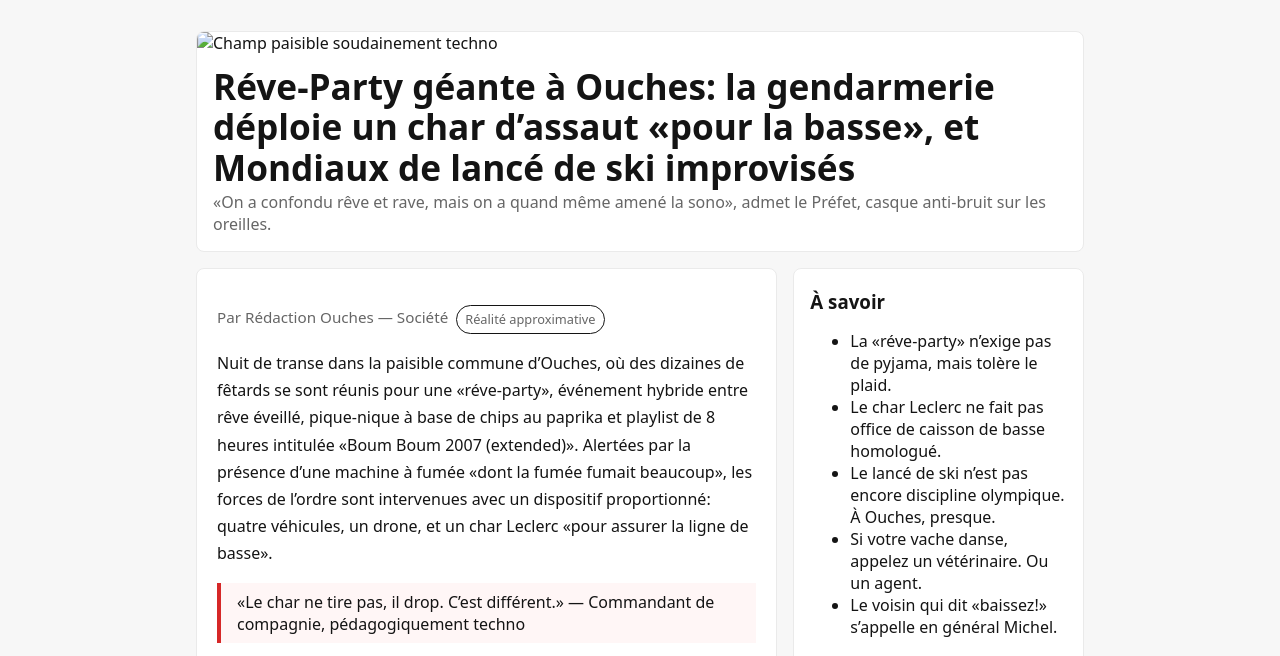
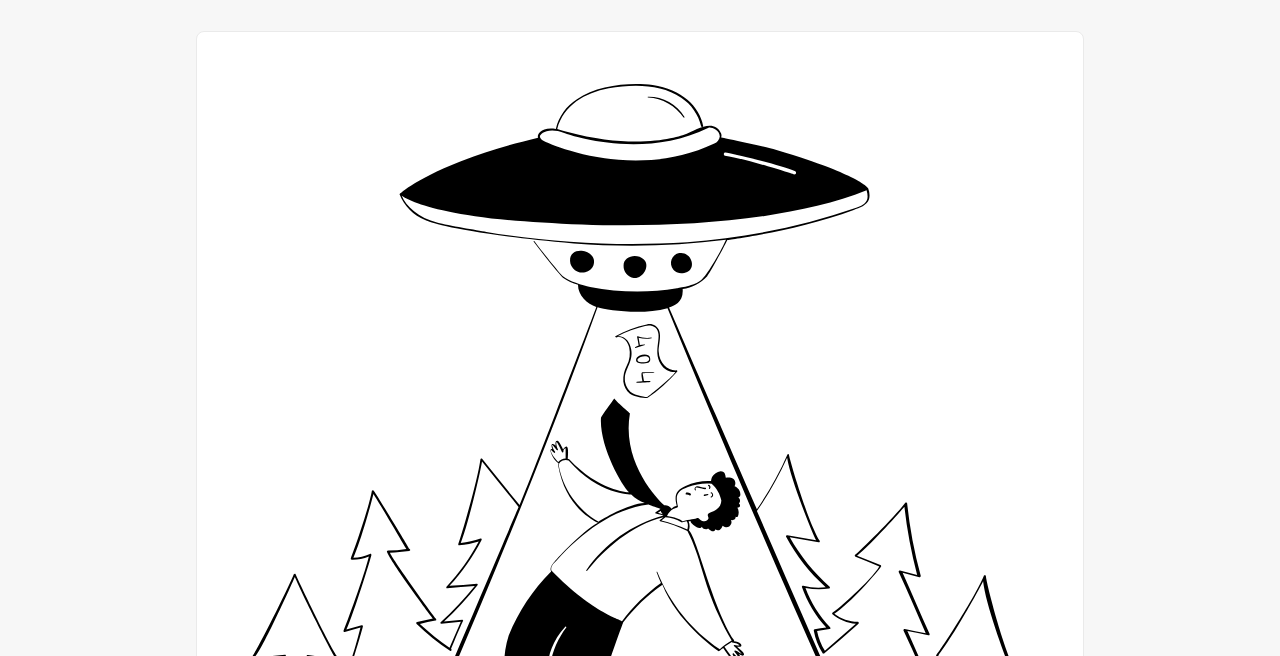
Before and after one commit to Warps73/Gorafi, a plain HTML site: page index.html in a window 1280 px wide. Shown: the part 96-752 px from the top of the page. Drawn offline with Linux system fonts and the light colour scheme; the site is published under a folder, as on GitHub Pages, so addresses that start at the root find nothing.

Commit message:
first commit

```diff
--- a/index.html
+++ b/index.html
@@ -56,7 +56,7 @@
 
   <main class="container">
     <section class="hero">
-      <img src="/build/images/404.svg" alt="Champ paisible soudainement techno" />
+      <img src="./build/images/404.svg" alt="Champ paisible soudainement techno" />
       <h1 class="headline">Réve-Party géante à Ouches: la gendarmerie déploie un char d’assaut «pour la basse», et Mondiaux de lancé de ski improvisés</h1>
       <p class="sub">«On a confondu rêve et rave, mais on a quand même amené la sono», admet le Préfet, casque anti-bruit sur les oreilles.</p>
     </section>
```
